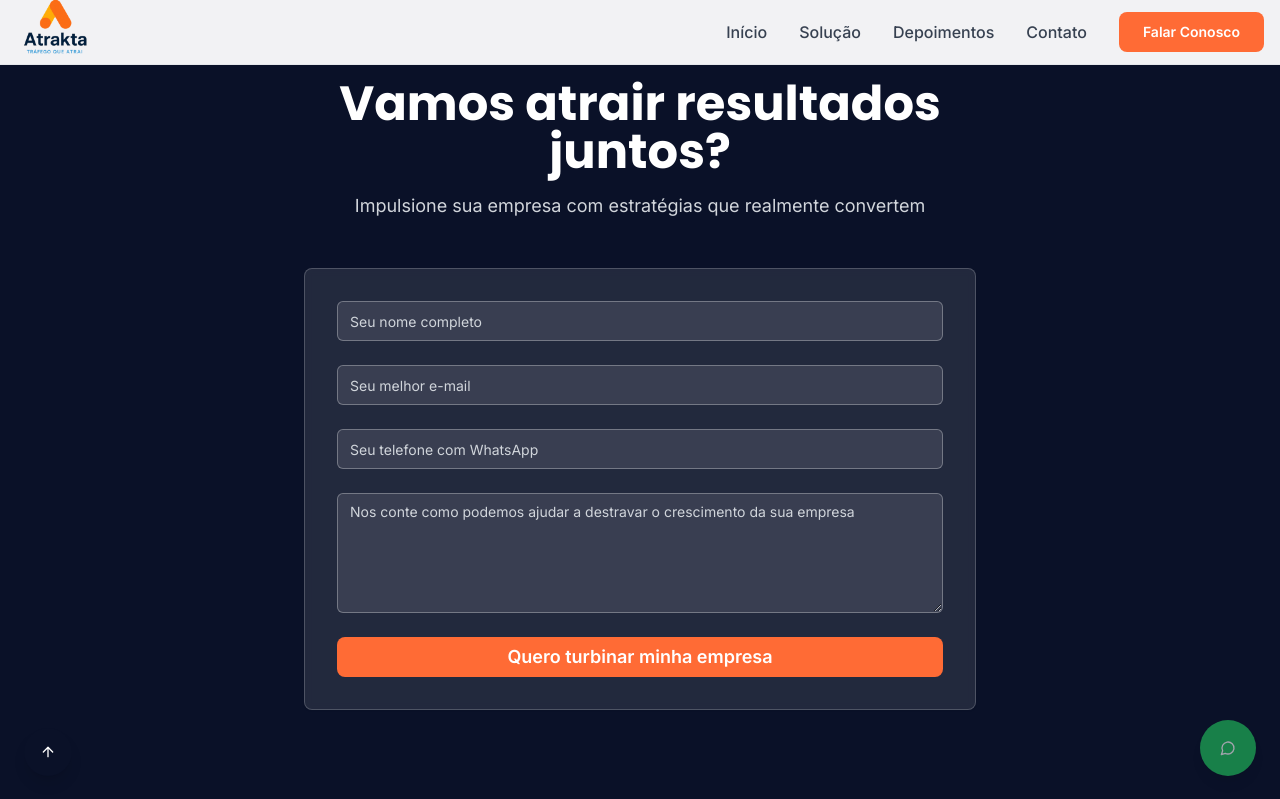
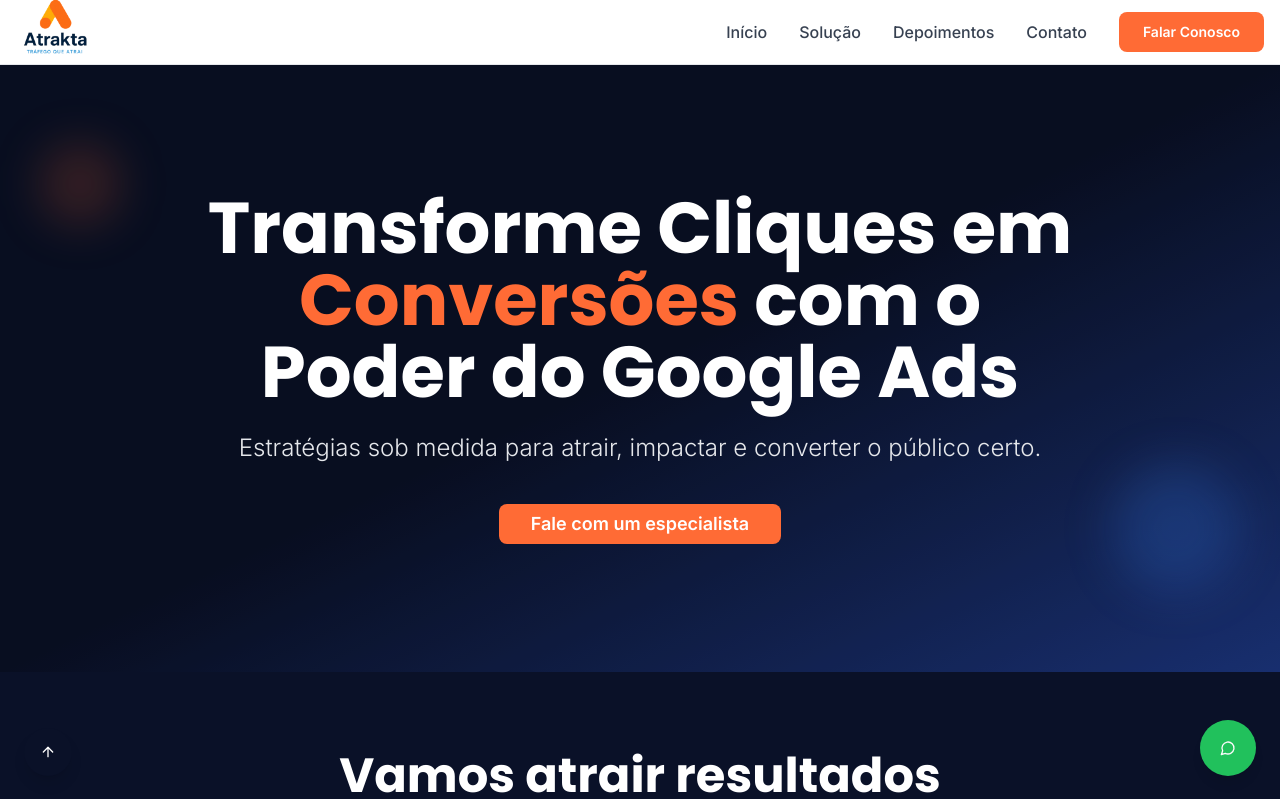
Before and after one commit to cristianosaez/atraktas-landing-spark, a React (Vite) app: page / in a window 1280 px wide. Shown: the top 799 px of the page. Built offline with nearby package versions, Linux system fonts and the light colour scheme.

Commit message:
Update Index.tsx

```diff
--- a/src/pages/Index.tsx
+++ b/src/pages/Index.tsx
@@ -55,7 +55,29 @@ const Index = () => {
     <div className="min-h-screen bg-white font-inter">
       <Header onContactClick={scrollToContact} />
 
-      {/* ... seções anteriores permanecem inalteradas ... */}
+      {/* Hero Section */}
+      <section id="hero" className="relative bg-gradient-to-br from-atrakta-navy via-atrakta-navy to-blue-900 text-white py-20 md:py-32 overflow-hidden mt-16">
+        <div className="absolute inset-0 bg-black/20"></div>
+        <div className="container mx-auto px-4 relative z-10">
+          <div className="max-w-4xl mx-auto text-center animate-fade-in">
+            <h1 className="font-poppins text-4xl md:text-6xl lg:text-7xl font-bold mb-6 leading-tight">
+              Transforme Cliques em
+              <span className="text-atrakta-orange"> Conversões</span> com o Poder do Google Ads
+            </h1>
+            <p className="text-xl md:text-2xl mb-10 text-gray-200 font-light leading-relaxed">
+              Estratégias sob medida para atrair, impactar e converter o público certo.
+            </p>
+            <Button
+              onClick={handleWhatsAppClick}
+              className="bg-atrakta-orange hover:bg-orange-600 text-white px-8 py-4 text-lg font-semibold rounded-lg transition-all duration-300 transform hover:scale-105 hover:shadow-xl"
+            >
+              Fale com um especialista
+            </Button>
+          </div>
+        </div>
+        <div className="absolute top-20 left-10 w-20 h-20 bg-atrakta-orange/20 rounded-full blur-xl"></div>
+        <div className="absolute bottom-20 right-10 w-32 h-32 bg-blue-500/20 rounded-full blur-xl"></div>
+      </section>
 
       {/* Formulário de Contato */}
       <section id="contato" ref={contactRef} className="py-20 bg-atrakta-navy text-white">
@@ -67,7 +89,6 @@ const Index = () => {
             <p className="text-center text-gray-300 mb-12 text-lg">
               Impulsione sua empresa com estratégias que realmente convertem
             </p>
-
             <Card className="bg-white/10 backdrop-blur-sm border-white/20">
               <CardContent className="p-8">
                 <form onSubmit={handleFormSubmit} className="space-y-6">
@@ -141,7 +162,6 @@ const Index = () => {
               />
               <p className="text-gray-300 text-sm">Tráfego que Atrai</p>
             </div>
-
             <div className="flex items-center space-x-6">
               <a href="#" className="text-gray-300 hover:text-atrakta-orange transition-colors duration-300">
                 <Instagram className="w-6 h-6" />
@@ -151,7 +171,6 @@ const Index = () => {
               </a>
             </div>
           </div>
-
           <div className="border-t border-gray-700 mt-8 pt-8 text-center text-gray-400">
             <div className="flex flex-col md:flex-row justify-center items-center space-y-2 md:space-y-0 md:space-x-6">
               <a href="#" className="hover:text-white transition-colors">Termos de Uso</a>
```
